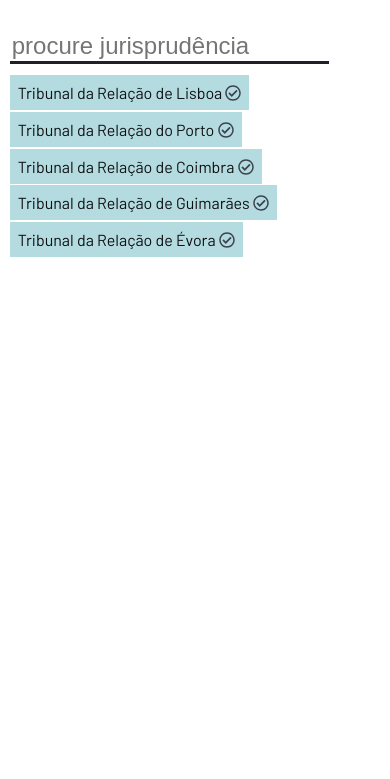
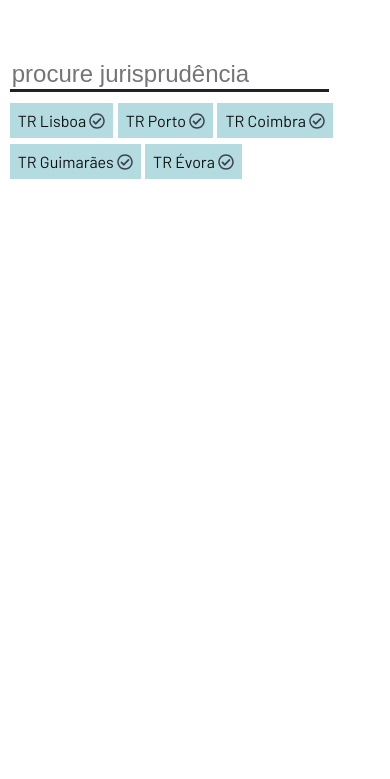
Before and after one commit to EllisBell/juris, a Django app: page / in a window 390 px wide. Shown: the part 33-812 px from the top of the page. Run offline with Django 3.2, Linux system fonts and the light colour scheme; parts of the project's set-up code (start-up, migrations or seed data) failed here and were passed over; some libraries are stand-ins or nearby versions.

Commit message:
more styling small screen

```diff
--- a/juris-django/jurisapp/static/jurisapp/css/style.css
+++ b/juris-django/jurisapp/static/jurisapp/css/style.css
@@ -157,15 +157,21 @@ header h1 {
 }
 
 .tribLabel {
-	margin-right: 0%;
+	margin-right: 5px;
 	white-space: nowrap;
-	/* default colour for checked */
-	/*background-color: #9ff8cd;*/
 	background-color: #b4dce0;
 	display: inline-block;
 	margin-bottom: 0.5%;
 	padding: 8px;
 	cursor: pointer;
+}
+
+.trib-long {
+	display: inline-block;
+}
+
+.trib-short {
+	display: none;
 }
 
 .tick-icon {
@@ -197,7 +203,9 @@ header h1 {
 
 #searchResults {
 	width:85%;
-	padding-bottom: 2%
+	padding-bottom: 2%;
+	margin-top: 5%;
+	clear: right;
 }
 
 
@@ -276,24 +284,12 @@ header h1 {
 }
 
 .loading {
- /* position: absolute;
-  top: 50%;
-  left: 50%;*/
-  display: block;
-  margin: 0 auto;
-  position: relative;
-  top:25%;
-  visibility: hidden;
+  display: none;
+  width: inherit;
+  margin: 10% auto 0 auto;
   text-align: center;
 }
 
-/*.loading-bar {
-  display: inline-block;
-  width: 4px;
-  height: 18px;
-  border-radius: 4px;
-  animation: loading 1s ease-in-out infinite;
-}*/
 
 .loading-bar {
   display: inline-block;
@@ -512,7 +508,7 @@ header h1 {
 
 	#content {
 		max-width: 95%;
-		margin: 8% auto 0 auto;
+		margin: 15% auto 0 auto;
 	}
 
 	#searchbox {
@@ -520,8 +516,35 @@ header h1 {
 		width:85%;
 	}
 
+	#tribCheckBoxes {
+		width: 95%;
+	}
+
+	.tribLabel {
+		margin-right: 1px;
+		margin-bottom: 6px;
+	}
+
+	.trib-long {
+		display: none;
+	}
+
+	.trib-short {
+		display: inline-block;
+	}
+
+	#orderByButtons {
+		margin-top: 5%;
+	}
+
 	#searchResults {
 		width: 95%;
+		margin-top: 20%;
+	}
+
+	.acordao-result {
+		margin-top: 5%;
+		margin-bottom: 5%;
 	}
 
 	.result-descritor {
@@ -532,6 +555,11 @@ header h1 {
 	.descritor-div {
 		margin-top: 1%;
 		margin-bottom: 1%;
+	}
+
+	.loading {
+  		width: inherit;
+  		margin: 15% auto 0 auto;
 	}
 
 	#ac-sidebar {
--- a/juris-django/jurisapp/static/jurisapp/js/jurisappjs.js
+++ b/juris-django/jurisapp/static/jurisapp/js/jurisappjs.js
@@ -12,6 +12,8 @@ $(document).ready(function() {
 			if(!query || tribs.length==0) {
 				return;
 			}
+
+            $("#searchbox").blur();
 
 			showLoadingBar();
             setOrderByButtonSelectedAndColours($("#relevanceBtn"));
@@ -77,7 +79,7 @@ $(document).ready(function() {
     function getRelevant(query, tribs, page) {
         // TODO this is sending date.now() as a way to get around IE caching results; bit of a hack, rework
          $.get('/search_relevant/', {"_": Date.now(), query: query, tribs: tribs, page: page}, function(data) {
-                $(".loading").css("visibility", "hidden");
+                hideLoadingBar();
                 $('#searchResults').html(data);
                 $('#searchResults').css("visibility", "visible");
                 showOrderByButtons();
@@ -86,7 +88,7 @@ $(document).ready(function() {
 
     function getRecent(query, tribs, page) {
         $.get('/search_recent/', {query: query, tribs: tribs, page: page}, function(data) {
-                $(".loading").css("visibility", "hidden");
+                hideLoadingBar();
                 $('#searchResults').html(data);
                 $('#searchResults').css("visibility", "visible");
                 showOrderByButtons();
@@ -98,8 +100,12 @@ $(document).ready(function() {
         var currentPos = $(window).scrollTop();
         $('#searchResults').css("visibility", "hidden");
         $('html,body').scrollTop(currentPos);
- 		$(".loading").css("visibility", "visible");
+        $(".loading").css("display", "inline-block");
         }
+
+    function hideLoadingBar() {
+        $(".loading").css("display", "none");
+    }
 
     // Changing checkbox/label colour when checked/unchecked
   /*  $("input[type='checkbox']").change(function() {
--- a/juris-django/jurisapp/templates/jurisapp/index.html
+++ b/juris-django/jurisapp/templates/jurisapp/index.html
@@ -13,27 +13,32 @@
 
 		<div id="tribCheckBoxes">
 			<label class="tribLabel" data-selected="true" data-trib="TRL">
-				Tribunal da Relação de Lisboa
+				<span class="trib-long">Tribunal da Relação de Lisboa</span>
+				<span class="trib-short">TR Lisboa</span>
 				<i class="far fa-check-circle tick-icon ticked"></i>
 				<i class="far fa-circle tick-icon not-ticked"></i>
 			</label>
 			<label class="tribLabel" data-selected="true" data-trib="TRP">
-				Tribunal da Relação do Porto
+				<span class="trib-long">Tribunal da Relação do Porto</span>
+				<span class="trib-short">TR Porto</span>
 				<i class="far fa-check-circle tick-icon ticked"></i>
 				<i class="far fa-circle tick-icon not-ticked"></i>
 			</label>
 			<label class="tribLabel" data-selected="true" data-trib="TRC">
-				Tribunal da Relação de Coimbra
+				<span class="trib-long">Tribunal da Relação de Coimbra</span>
+				<span class="trib-short">TR Coimbra</span>
 				<i class="far fa-check-circle tick-icon ticked"></i>
 				<i class="far fa-circle tick-icon not-ticked"></i>
 			</label>
 			<label class="tribLabel" data-selected="true" data-trib="TRG">
-				Tribunal da Relação de Guimarães
+				<span class="trib-long">Tribunal da Relação de Guimarães</span>
+				<span class="trib-short">TR Guimarães</span>
 				<i class="far fa-check-circle tick-icon ticked"></i>
 				<i class="far fa-circle tick-icon not-ticked"></i>
 			</label>
 			<label class="tribLabel" data-selected="true" data-trib="TRE">
-				Tribunal da Relação de Évora
+				<span class="trib-long">Tribunal da Relação de Évora</span>
+				<span class="trib-short">TR Évora</span>
 				<i class="far fa-check-circle tick-icon ticked"></i>
 				<i class="far fa-circle tick-icon not-ticked"></i>
 			</label>
```
